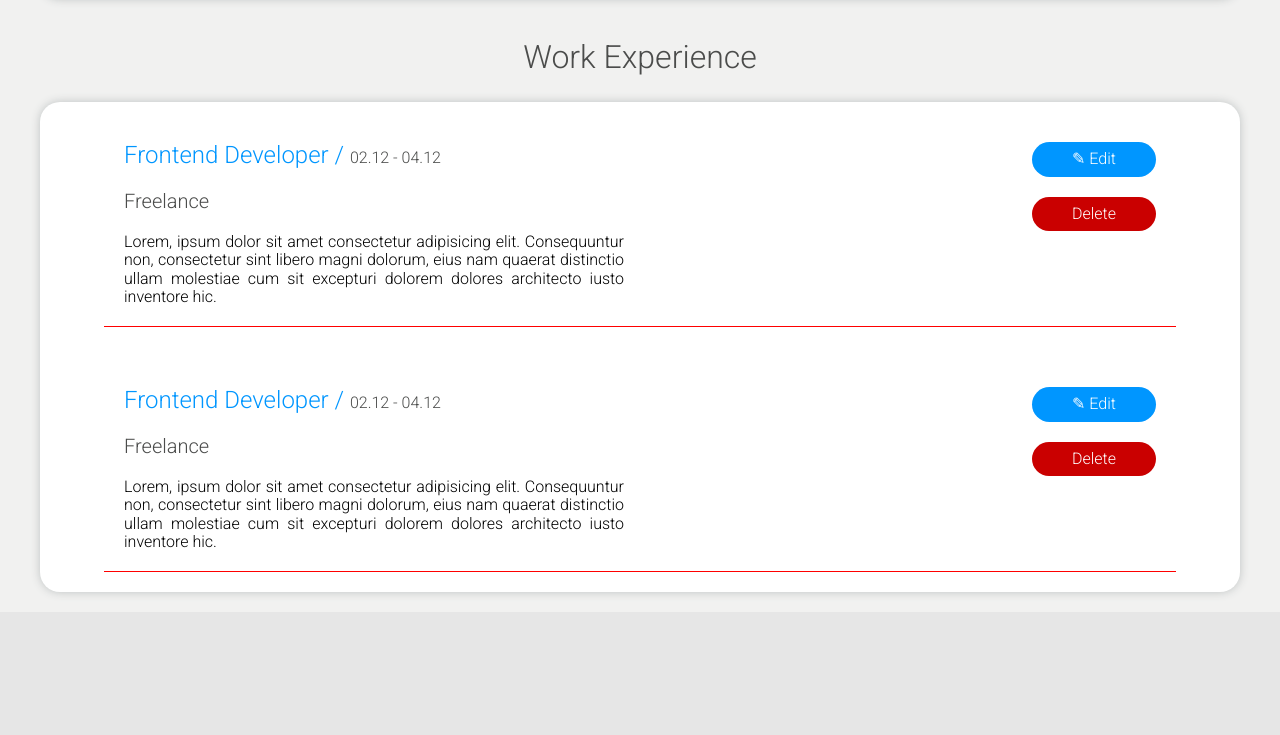
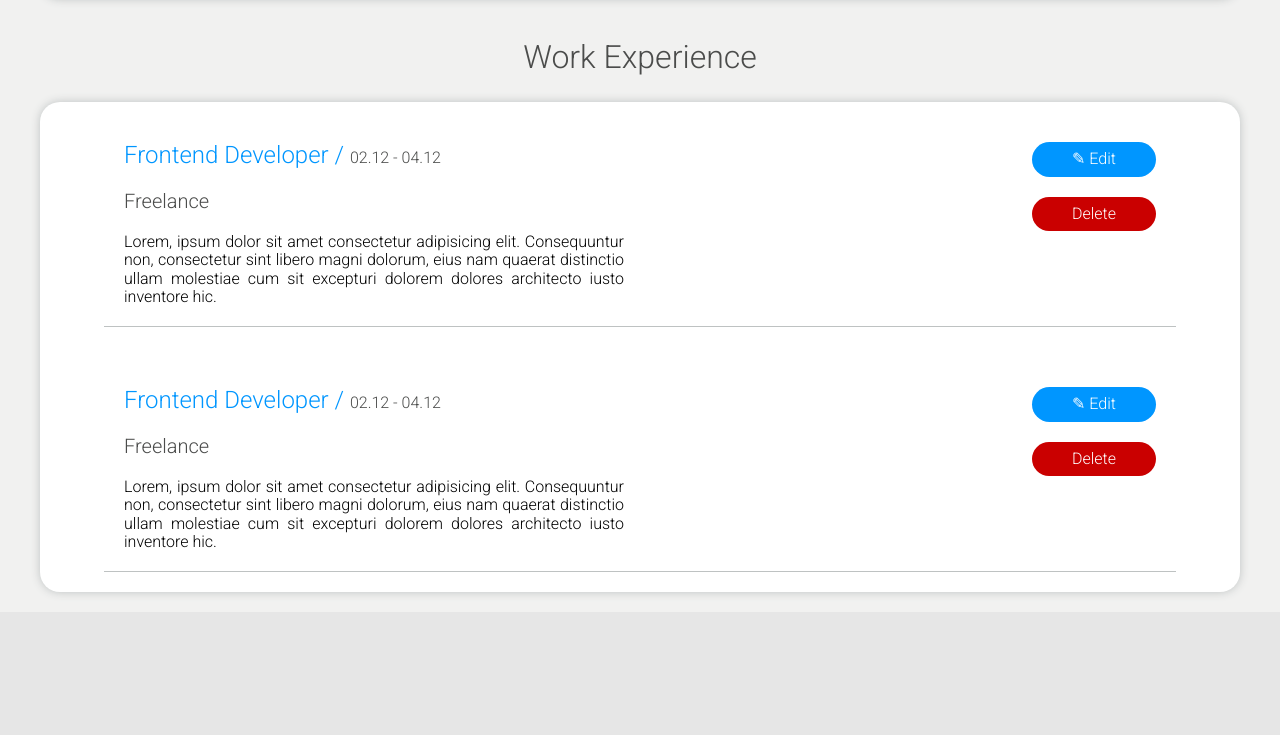
Before and after one commit to mizdebski77/Easy-Employ, a React (Create React App) app: page /Carrer in a window 1280 px wide. Shown: the part 755-1490 px from the top of the page. Built offline with nearby package versions, Linux system fonts and the light colour scheme.

Commit message:
Border to experiencetile added

```diff
--- a/src/features/Carrer/styledCarrer.ts
+++ b/src/features/Carrer/styledCarrer.ts
@@ -166,7 +166,7 @@ export const ExperienceTile = styled.div`
     gap: 20px;
     justify-content: space-between;
     padding: 20px;
-    border-bottom: 1px solid red;
+    border-bottom: 1px solid ${({ theme }) => theme.color.fourthColor};
 `;
 
 export const ExperienceTitle = styled.span`
```
